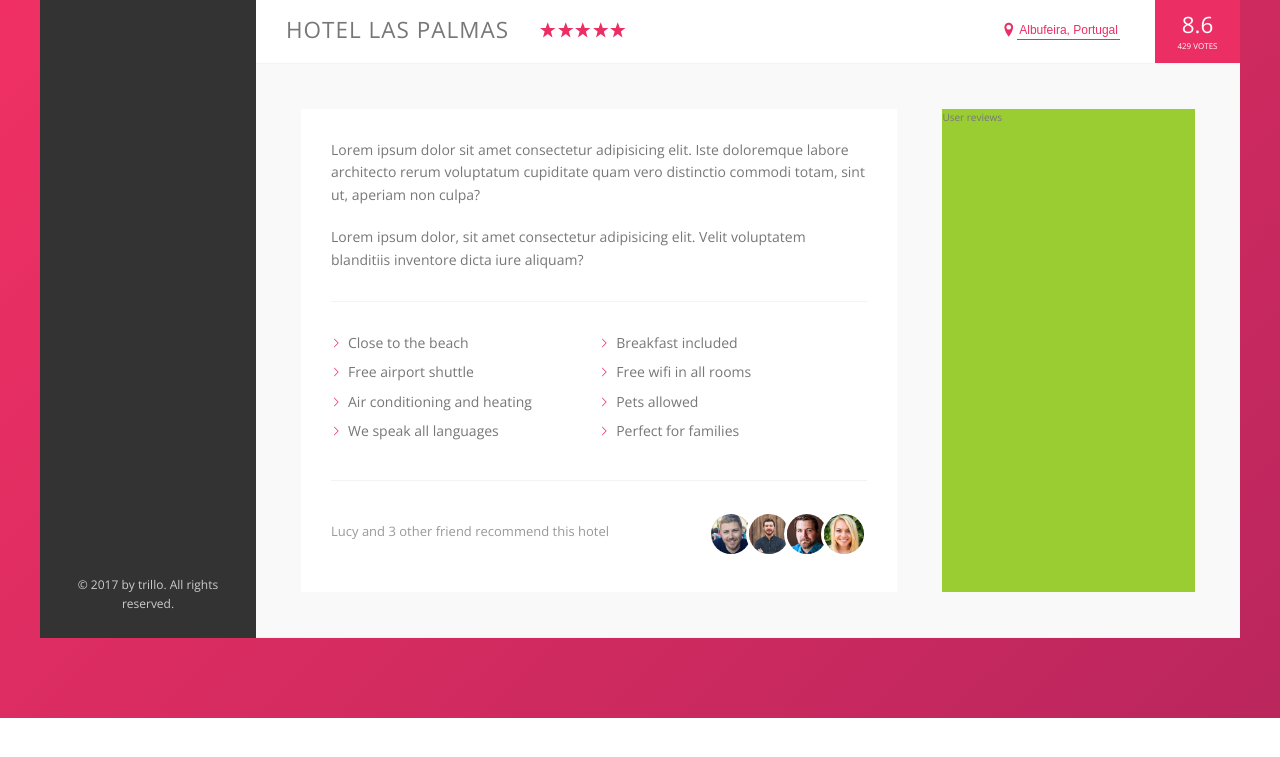
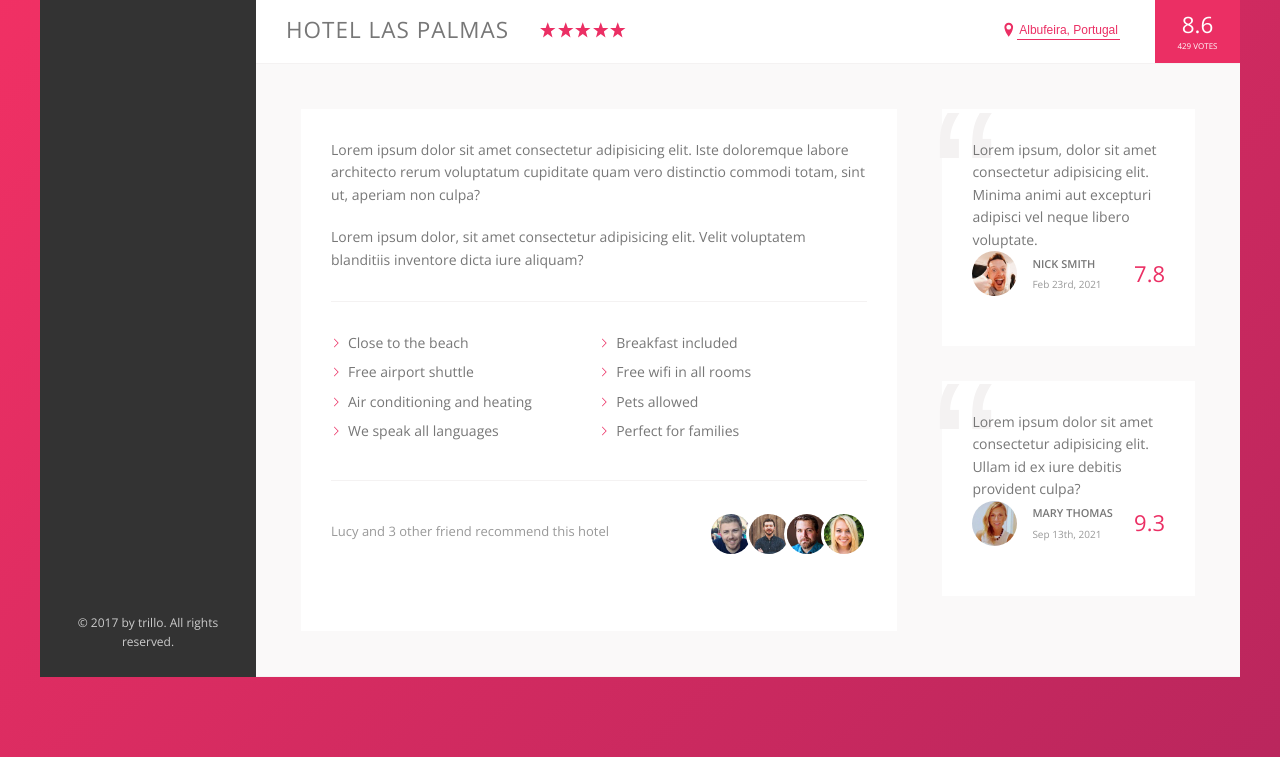
Before and after one commit to fatihay/trilloProject, a website: page index.html in a window 1280 px wide. Shown: the part 539-1296 px from the top of the page. Before the commit the page ends 1257 px from the top, so only its background shows below. Drawn offline with nearby package versions, Linux system fonts and the light colour scheme.

Commit message:
user reviews section dakika 17

```diff
--- a/index.html
+++ b/index.html
@@ -174,7 +174,36 @@
                         </div>
                     </div>
                     <div class="user-reviews">
-                        User reviews
+                        <figure class="review">
+                            <!-- figuresadece resim ve fotoğraf için değil -->
+                            <blockquote class="review__text">
+                                Lorem ipsum, dolor sit amet consectetur adipisicing elit. Minima animi aut excepturi
+                                adipisci vel neque libero voluptate.
+                                <figcaption class="review__user">
+                                    <img src="img/user-1.jpg" alt="User 1" class="review__photo">
+                                    <div class="review__user-box">
+                                        <p class="review__user-name">Nick Smith</p>
+                                        <p class="review__user-date">Feb 23rd, 2021</p>
+                                    </div>
+                                    <div class="review__rating">7.8</div>
+                                </figcaption>
+                            </blockquote>
+                        </figure>
+                        <figure class="review">
+
+                            <blockquote class="review__text">
+                                Lorem ipsum dolor sit amet consectetur adipisicing elit. Ullam id ex iure debitis
+                                provident culpa?
+                                <figcaption class="review__user">
+                                    <img src="img/user-2.jpg" alt="User 1" class="review__photo">
+                                    <div class="review__user-box">
+                                        <p class="review__user-name">Mary Thomas</p>
+                                        <p class="review__user-date">Sep 13th, 2021</p>
+                                    </div>
+                                    <div class="review__rating">9.3</div>
+                                </figcaption>
+                            </blockquote>
+                        </figure>
                     </div>
                 </div>
 
--- a/sass/_components.scss
+++ b/sass/_components.scss
@@ -401,3 +401,74 @@
     }
   }
 }
+
+//////////////////////////////////
+// REVIEWS
+
+.review {
+  background-color: #fff;
+  box-shadow: var(--shadow-light);
+  padding: 3rem;
+  margin-bottom: 3.5rem;
+  position: relative;
+
+  &__text {
+    margin-bottom: 2rem;
+    z-index: 1000;
+    position: relative;
+    // position eklemezsek z-index çalışmıyor
+
+    overflow: hidden;
+    // içeriğin taşmasını engelliyoruz
+  }
+
+  &__user {
+    display: flex;
+    align-items: center;
+    // justify-content: space-between;
+  }
+
+  &__photo {
+    height: 4.5rem;
+    width: 4.5rem;
+    border-radius: 50%;
+    margin-right: 1.5rem;
+  }
+
+  &__user-box {
+    margin-right: auto;
+  }
+
+  &__user-name {
+    font-size: 1.1rem;
+    font-weight: 600;
+    text-transform: uppercase;
+    margin-bottom: 0.4rem;
+  }
+
+  &__user-date {
+    font-size: 1rem;
+    color: var(--color-grey-dark-3);
+  }
+
+  &__rating {
+    color: var(--color-primary);
+    font-size: 2.2rem;
+    font-weight: 300;
+  }
+
+  &::before {
+    content: "\201C";
+    //https://css-tricks.com/snippets/html/glyphs/
+    // "html entities css trics" diye arattım
+
+    position: absolute;
+    top: -2.75rem;
+    left: -1rem;
+    line-height: 1;
+    font-size: 20rem;
+    color: var(--color-grey-light-2);
+    font-family: sans-serif;
+    z-index: 1;
+  }
+}
--- a/sass/_layout.scss
+++ b/sass/_layout.scss
@@ -39,6 +39,7 @@
 }
 
 .detail {
+  font-size: 1.4rem;
   display: flex;
   padding: 4.5rem;
   background-color: var(--color-grey-light-1);
@@ -46,7 +47,6 @@
 }
 
 .description {
-  font-size: 1.4rem;
   background-color: #fff;
   box-shadow: var(--shadow-light);
   padding: 3rem;
@@ -55,6 +55,5 @@
 }
 
 .user-reviews {
-  background-color: yellowgreen;
   flex: 1;
 }
```
Also changed, not shown: css/style.css.
